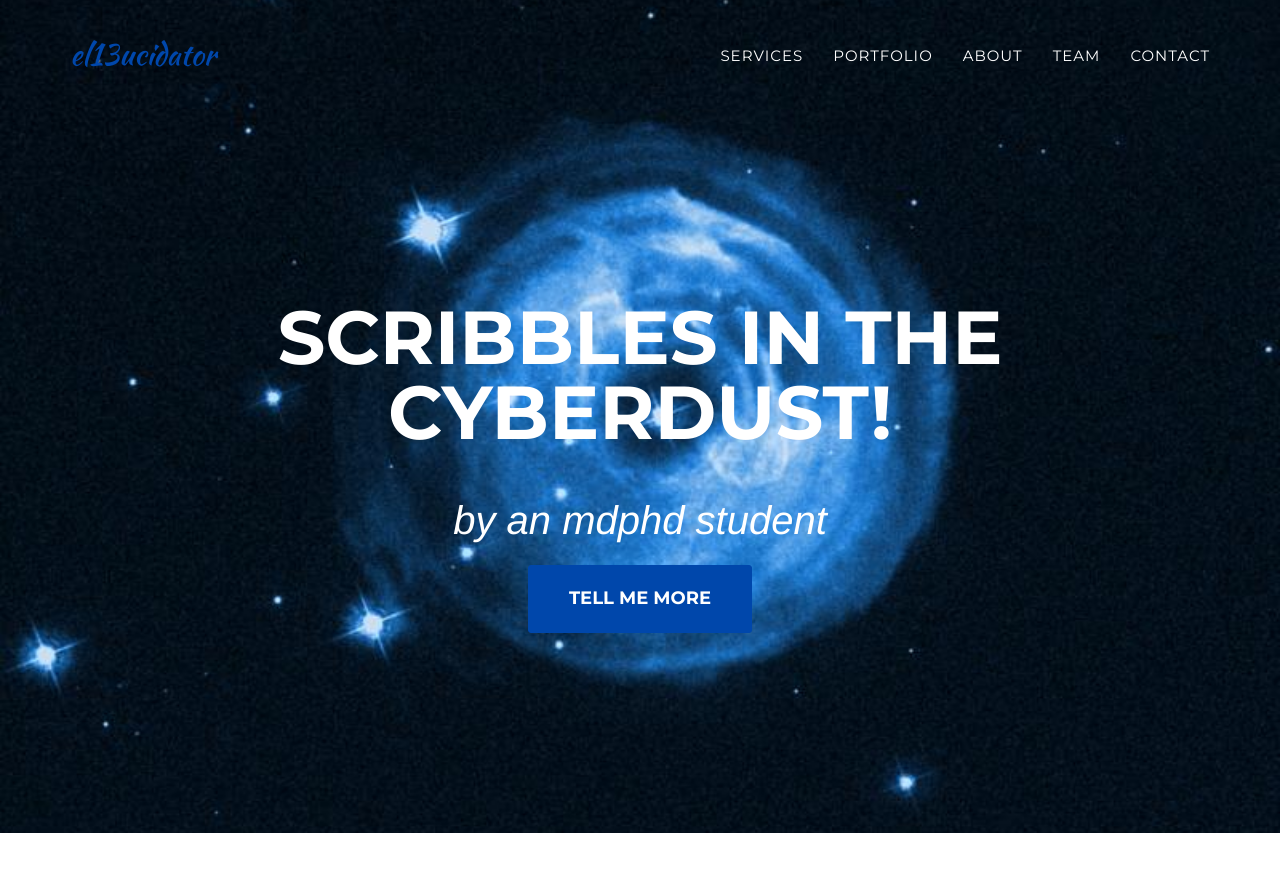
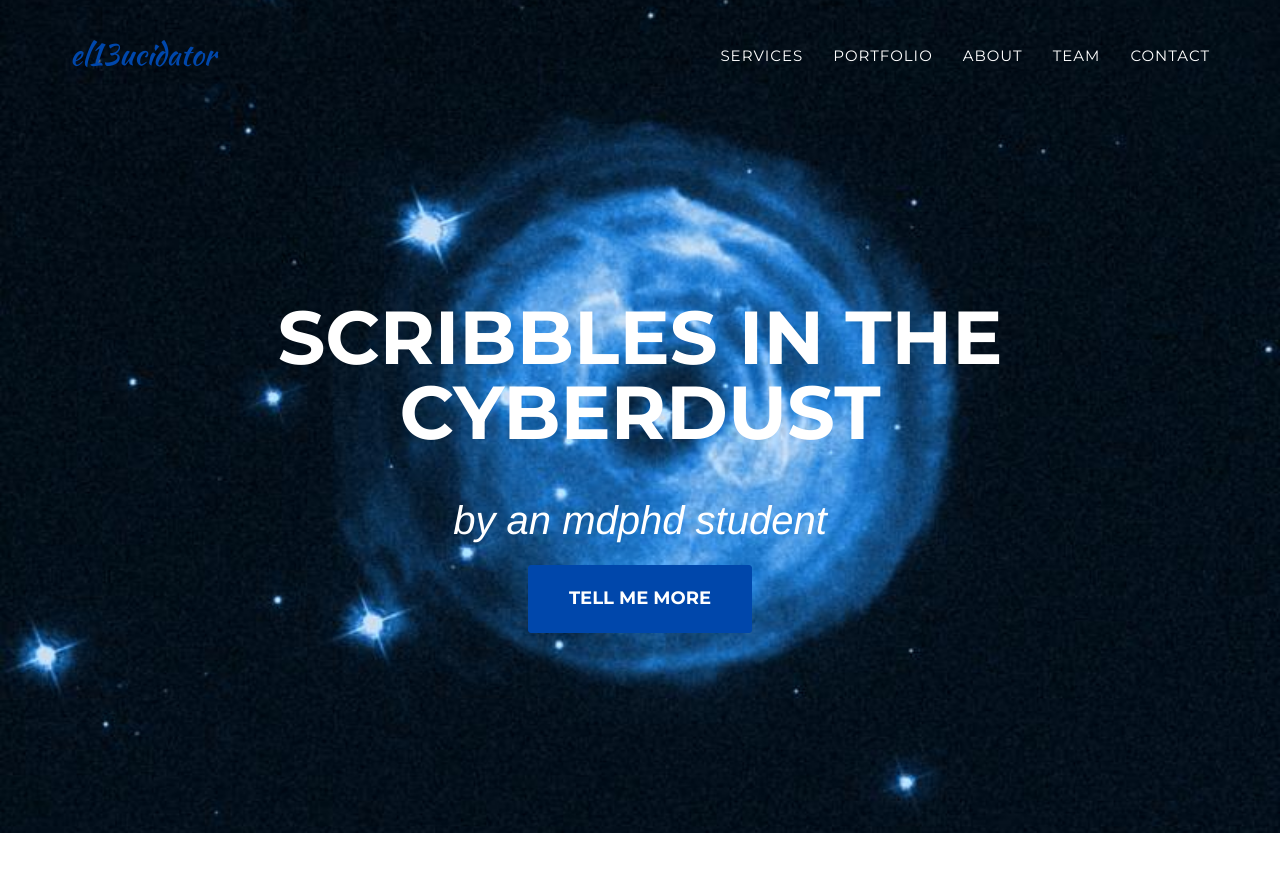
Before and after one commit to el13ucidator/el13ucidator.github.io, a Jekyll site: the page built from index.html, in a window 1280 px wide and 900 px high. Shown: the top 872 px of the window. Built offline with Jekyll 4.4.1, drawn with Linux system fonts in a browser that asks for light colours; some web fonts are replaced.

Commit message:
remove exclamation point

```diff
--- a/_includes/header.html
+++ b/_includes/header.html
@@ -44,7 +44,7 @@
     <header>
         <div class="container">
             <div class="intro-text">
-                <div class="intro-heading">scribbles in the cyberdust!</div>
+                <div class="intro-heading">scribbles in the cyberdust</div>
                 <div class="intro-lead-in">by an mdphd student</div>
                 <a href="#services" class="page-scroll btn btn-xl">Tell Me More</a>
             </div>
```
